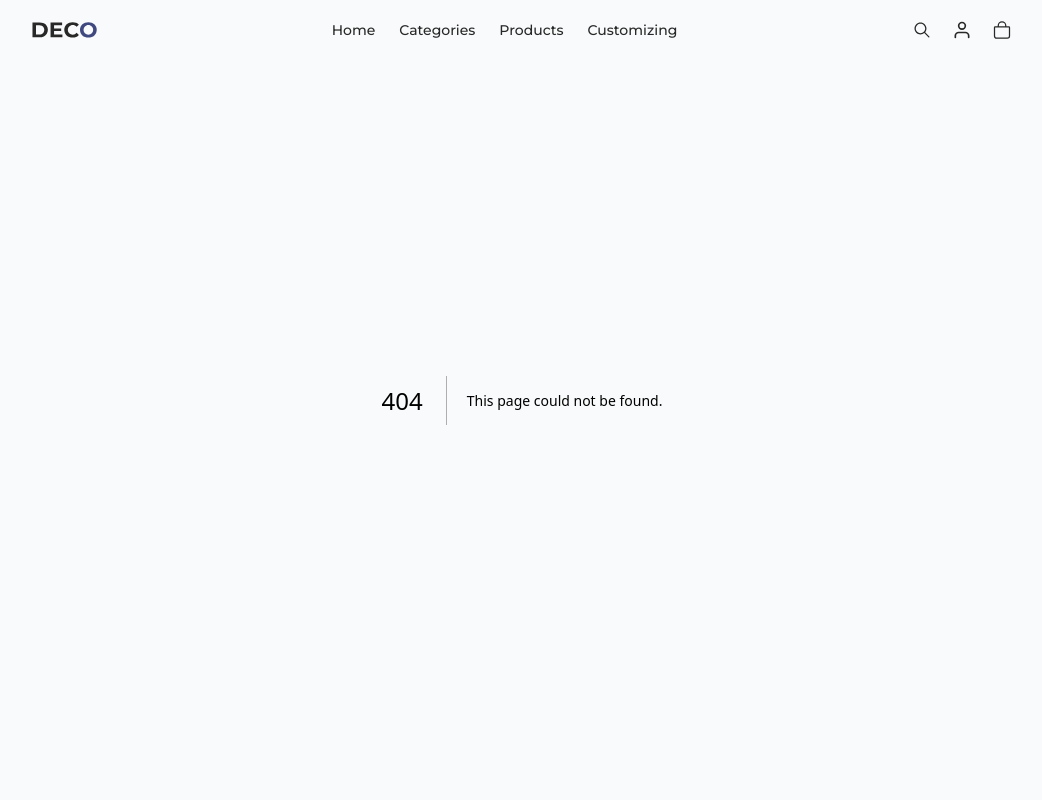
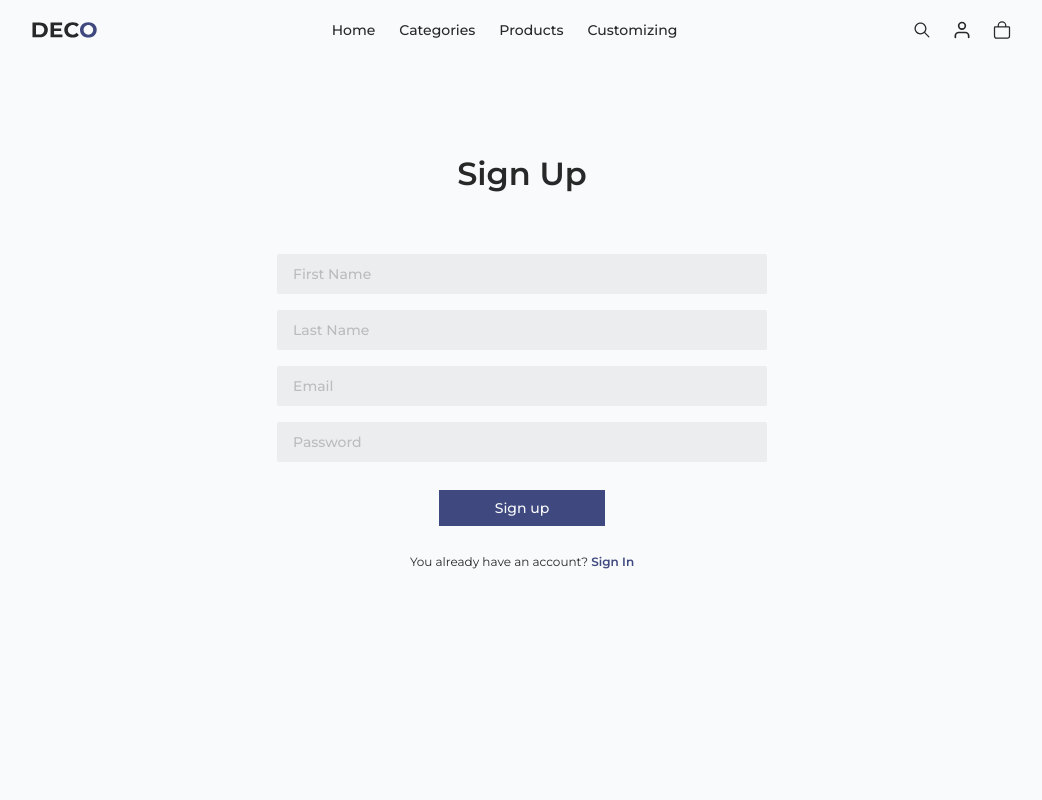
Before and after one commit to Th620/Forniture-ecommerce-app, a Next.js app in the folder frontend/: page /account/sign-up in a window 1280 px wide. Before the commit this address had no page. Shown: the top 800 px of the page, without its empty margins (118-1160 px from the left). Built offline with nearby package versions, Linux system fonts and the light colour scheme.

Commit message:
Account routes UI

```diff
--- /dev/null
+++ b/frontend/app/account/forgot-password/page.jsx
@@ -0,0 +1,39 @@
+import React from "react";
+
+export default function ForgotPassword() {
+  return (
+    <main className="flex justify-center items-center w-full px-10 md:px-75 lg:px-150 font-montserrat text-black bg-white min-h-screen">
+      <div className="grid grid-cols-4 w-full h-fit">
+        <h2 className="text-[32px] font-semibold capitalize col-span-4 text-center mb-14">
+          Forgot Password
+        </h2>
+        <form className="col-span-4 md:col-span-2 md:col-start-2 flex flex-col items-center">
+          <label htmlFor="email" className="sr-only">
+            Email:
+          </label>
+          <input
+            type="email"
+            name="email"
+            id="email"
+            placeholder="Email"
+            className="h-12 bg-input w-full font-medium placeholder:text-gray placeholder:text-base px-4 mb-4 rounded-sm outline-none"
+          />
+          <div className="flex flex-col mt-7">
+            <button
+              type="submit"
+              className="bg-navy py-2 px-14 text-white font-lato font-medium"
+            >
+              Reset Password
+            </button>
+            <button
+              type="submit"
+              className=" py-2 px-14 text-navy font-lato font-medium"
+            >
+              Cancel
+            </button>
+          </div>
+        </form>
+      </div>
+    </main>
+  );
+}
--- /dev/null
+++ b/frontend/app/account/sign-in/page.jsx
@@ -0,0 +1,54 @@
+import Link from "next/link";
+import React from "react";
+
+export default function signIn() {
+  return (
+    <main className="flex justify-center w-full px-10 md:px-75 lg:px-150 font-montserrat text-black bg-white pt-150 min-h-screen">
+      <div className="grid grid-cols-4 w-full h-fit">
+        <h2 className="text-[32px] font-semibold capitalize col-span-4 text-center mb-14">
+          Sign in
+        </h2>
+        <form className="col-span-4 md:col-span-2 md:col-start-2 flex flex-col items-center">
+          <label htmlFor="email" className="sr-only">
+            Email:
+          </label>
+          <input
+            type="email"
+            name="email"
+            id="email"
+            placeholder="Email"
+            className="h-10 bg-input outline-none w-full text-sm font-medium placeholder:text-gray placeholder:text-sm px-4 mb-4 rounded-sm"
+          />
+          <label htmlFor="password" className="sr-only">
+            Password:
+          </label>
+          <input
+            type="password"
+            name="password"
+            id="password"
+            placeholder="Password"
+            className="h-10 bg-input outline-none w-full text-sm font-medium placeholder:text-gray placeholder:text-sm px-4 rounded-sm"
+          />
+          <Link href={""} className="w-full text-start text-xs mt-1 text-navy">
+            Forgot password?
+          </Link>
+          <button
+            type="submit"
+            className="bg-navy py-2 px-14 text-white font-lato my-7 font-medium"
+          >
+            Sign in
+          </button>
+        </form>
+        <p className="col-span-4 text-center text-xs">
+          You don't have an account?{" "}
+          <Link
+            href={"/sign-up"}
+            className="text-navy font-semibold capitalize"
+          >
+            Sign up
+          </Link>
+        </p>
+      </div>
+    </main>
+  );
+}
--- /dev/null
+++ b/frontend/app/account/sign-up/page.jsx
@@ -0,0 +1,71 @@
+import Link from "next/link";
+import React from "react";
+
+export default function signUp() {
+  return (
+    <main className="flex justify-center w-full px-10 md:px-75 lg:px-150 font-montserrat text-black bg-white pt-150 min-h-screen">
+      <div className="grid grid-cols-4 w-full h-fit">
+        <h2 className="text-[32px] font-semibold capitalize col-span-4 text-center mb-14">
+          Sign up
+        </h2>
+        <form className="col-span-4 md:col-span-2 md:col-start-2 flex flex-col items-center">
+          <label htmlFor="firstName" className="sr-only">
+            First Name:
+          </label>
+          <input
+            type="text"
+            name="FirstName"
+            id="firstName"
+            placeholder="First Name"
+            className="h-10 bg-input outline-none w-full text-sm font-medium placeholder:text-gray placeholder:text-sm px-4 mb-4 rounded-sm"
+          />
+          <label htmlFor="lastName" className="sr-only">
+            Last Name:
+          </label>
+          <input
+            type="text"
+            name="LastName"
+            id="lastName"
+            placeholder="Last Name"
+            className="h-10 bg-input outline-none w-full text-sm font-medium placeholder:text-gray placeholder:text-sm px-4 mb-4 rounded-sm"
+          />
+          <label htmlFor="email" className="sr-only">
+            Email:
+          </label>
+          <input
+            type="email"
+            name="email"
+            id="email"
+            placeholder="Email"
+            className="h-10 bg-input outline-none w-full text-sm font-medium placeholder:text-gray placeholder:text-sm px-4 mb-4 rounded-sm"
+          />
+          <label htmlFor="firstName" className="sr-only">
+            Password:
+          </label>
+          <input
+            type="password"
+            name="password"
+            id="password"
+            placeholder="Password"
+            className="h-10 bg-input outline-none w-full text-sm font-medium placeholder:text-gray placeholder:text-sm px-4 rounded-sm"
+          />
+          <button
+            type="submit"
+            className="bg-navy py-2 px-14 text-white font-lato my-7 font-medium text-sm"
+          >
+            Sign up
+          </button>
+        </form>
+        <p className="col-span-4 text-center text-xs">
+          You already have an account?{" "}
+          <Link
+            href={"/sign-in"}
+            className="text-navy font-semibold capitalize"
+          >
+            Sign in
+          </Link>
+        </p>
+      </div>
+    </main>
+  );
+}
```
